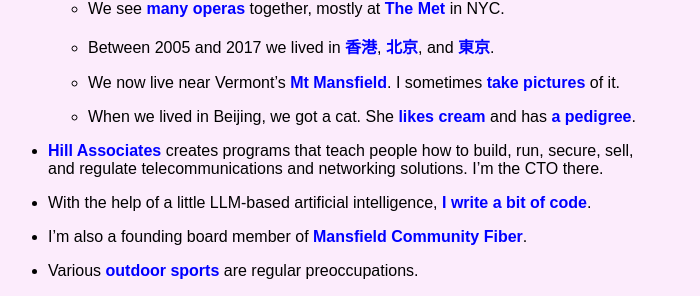
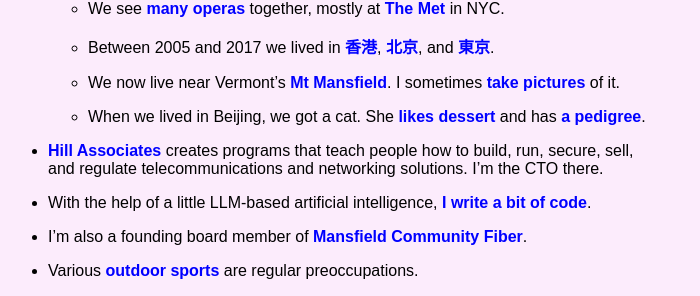
Before and after one commit to mkolon/mattkolon.com, a Jekyll site: the page built from about.md, in a window 1280 px wide. Shown: the part 242-538 px from the top of the page, without its empty margins (0-700 px from the left). Built offline with Jekyll 4.4.1, drawn with Linux system fonts in a browser that asks for light colours.

Commit message:
Typos again

```diff
--- a/about.md
+++ b/about.md
@@ -20,7 +20,7 @@
 
     - We now live near Vermont's [**Mt Mansfield**](https://en.wikipedia.org/wiki/Mount_Mansfield){:target="_blank"}. I sometimes [**take pictures**](https://photos.app.goo.gl/5XAN8cZtD3x7Abu79){:target="_blank"} of it.
 
-    - When we lived in Beijing, we got a cat. She [likes cream](/assets/kiki.mov) and has [a pedigree](/assets/kiki.png).
+    - When we lived in Beijing, we got a cat. She [likes dessert](/assets/kiki.mov) and has [a pedigree](/assets/kiki.png).
 
 - [**Hill Associates**](https://www.hillvt.com/){:target="_blank"} creates programs that teach people how to build, run, secure, sell,<br>and regulate telecommunications and networking solutions. I'm the CTO there.
 
```
